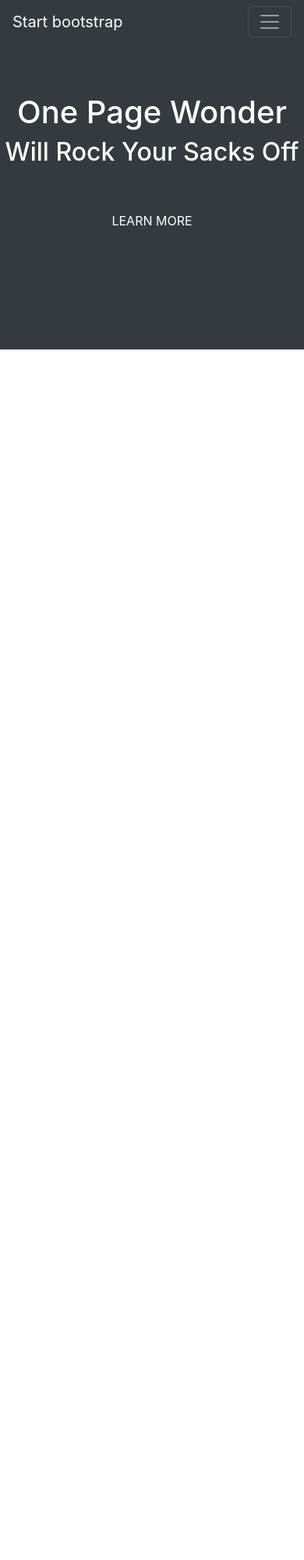
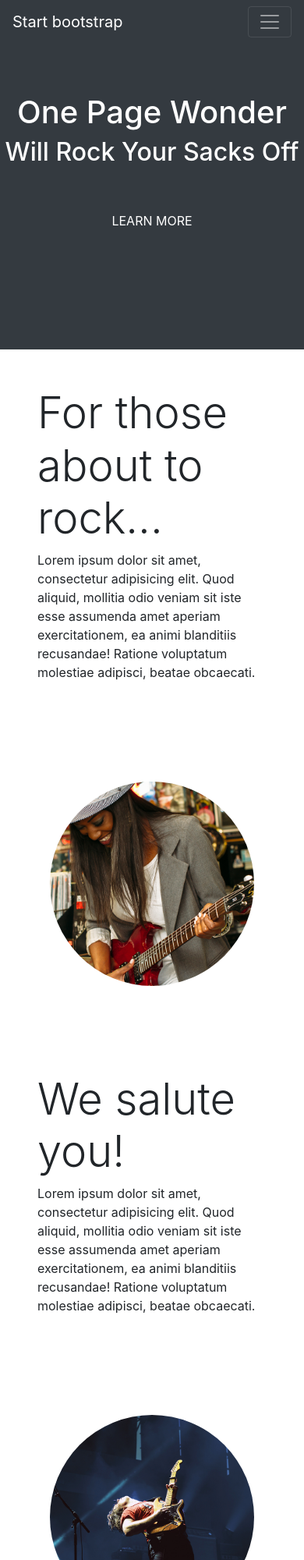
Before and after one commit to keeper-tech-Malo/html-bootstrap-startbootstrap, a website: page index.html in a window 390 px wide. Shown: the top 2000 px of the page at 78% size. Before the commit the page ends 844 px from the top, so only its background shows below. Drawn offline with nearby package versions, Linux system fonts and the light colour scheme.

Commit message:
rajout de la correction de l'exo

```diff
--- a/index.html
+++ b/index.html
@@ -38,6 +38,64 @@
         </div>
     </header>
 
+        <!-- section about -->
+        <section>
+            <div class="container">
+                <div class="row align-items-center">
+                    <div class="col-lg-6 col-md-12 col-sm-12 p-5 ">
+                        <!-- <div class=""> -->
+                        <h2 class="display-4">For those about to rock...</h2>
+                        <p>Lorem ipsum dolor sit amet, consectetur adipisicing elit. Quod aliquid, mollitia odio veniam
+                            sit iste esse assumenda amet aperiam exercitationem, ea animi blanditiis recusandae! Ratione
+                            voluptatum molestiae adipisci, beatae obcaecati.</p>
+                        <!-- </div> -->
+                    </div>
+                    <div class="col-lg-6 col-md-12 col-sm-12 p-5 ">
+                        <!-- <div class="p-5"> -->
+                        <img class="img-fluid rounded-circle p-3" src="./public/img/01.jpg" alt="img">
+                        <!-- </div> -->
+                    </div>
+                </div>
+            </div>
+        </section>
+        <!-- section salute -->
+        <section>
+            <div class="container">
+                <div class="row align-items-center">
+                    <div class="col-lg-6 col-md-12 col-sm-12 order-lg-2 p-5">
+                        <h2 class="display-4">We salute you!</h2>
+                        <p>Lorem ipsum dolor sit amet, consectetur adipisicing elit. Quod aliquid, mollitia odio veniam
+                            sit iste esse assumenda amet aperiam exercitationem, ea animi blanditiis recusandae! Ratione
+                            voluptatum molestiae adipisci, beatae obcaecati.</p>
+                    </div>
+                    <div class="col-lg-6 col-md-12 col-sm-12 order-lg-1 p-5">
+                        <img class="img-fluid rounded-circle p-3" src="./public/img/02.jpg" alt="img">
+                    </div>
+                </div>
+            </div>
+        </section>
+        <!-- section be rock -->
+
+        <section>
+            <div class="container">
+                <div class="row align-items-center">
+                    <div class="col-lg-6 col-md-12 col-sm-12 p-5">
+                        <h2 class="display-4">Let there be rock!</h2>
+                        <p>Lorem ipsum dolor sit amet, consectetur adipisicing elit. Quod aliquid, mollitia odio veniam
+                            sit iste esse assumenda amet aperiam exercitationem, ea animi blanditiis recusandae! Ratione
+                            voluptatum molestiae adipisci, beatae obcaecati.</p>
+                    </div>
+                    <div class="col-lg-6 col-md-12 col-sm-12 p-5">
+                        <img class="img-fluid rounded-circle p-3" src="./public/img/03.jpg" alt="img">
+                    </div>
+                </div>
+            </div>
+        </section>
+        <!-- footer -->
+        <footer class="py-5 bg-dark">
+            <p class="m-0 text-center text-white small">Copyright &copy; Your Website 2020</p>
+        </footer>
+
 
 
 
```
